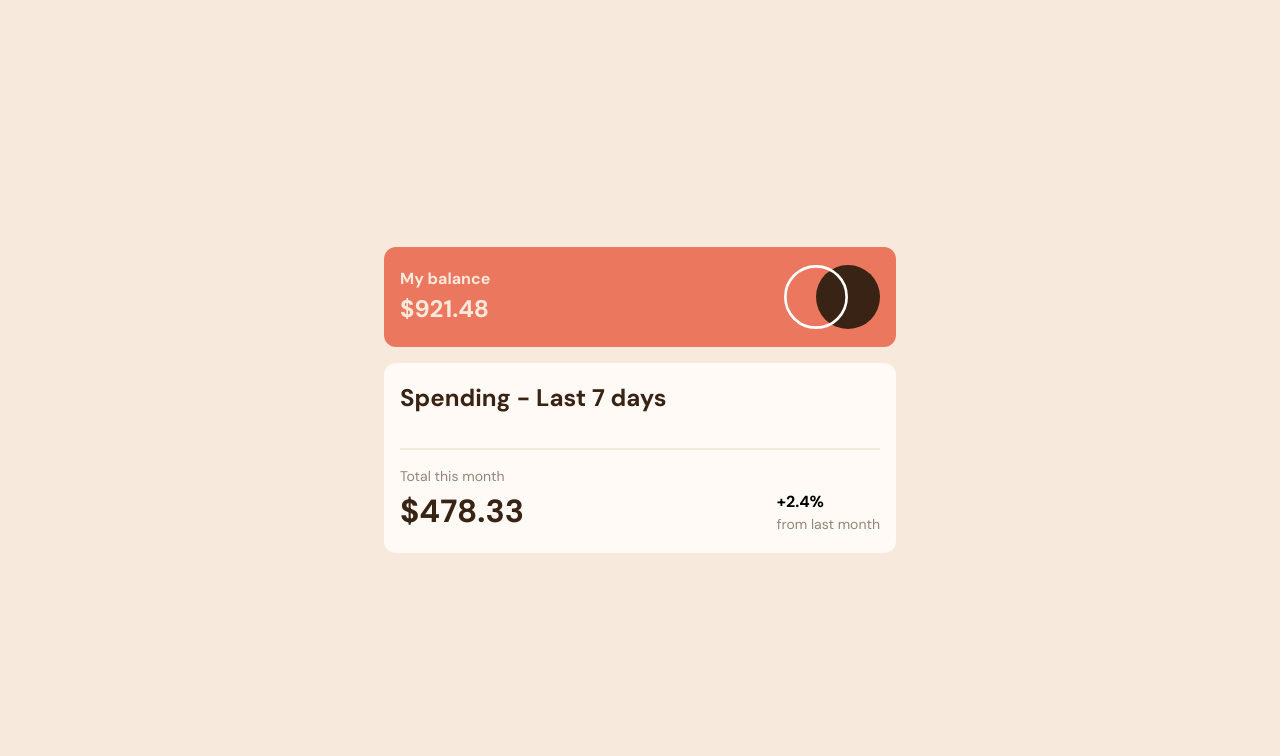
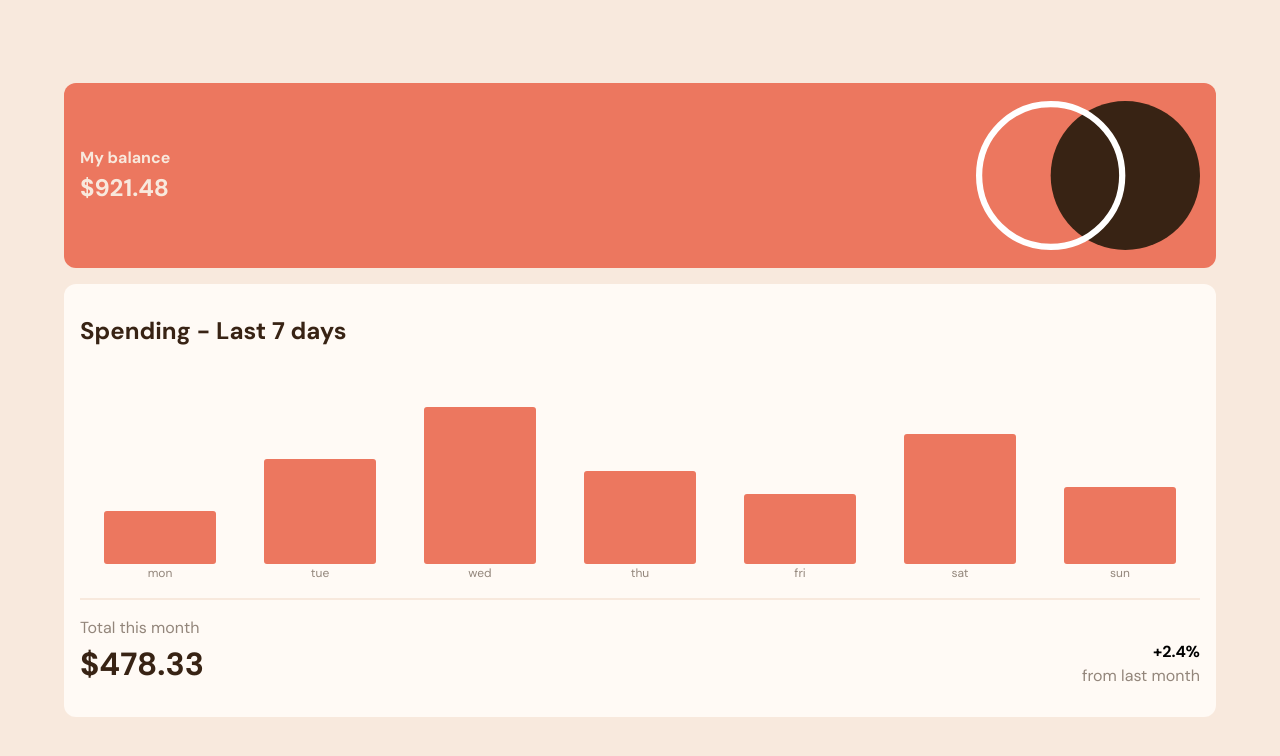
Before and after one commit to AlessioScarfone/expenses-char-component, a React (Create React App) app: page / in a window 1280 px wide. Shown: the top 756 px of the page. Built offline with nearby package versions, Linux system fonts and the light colour scheme.

Commit message:
feat: init bar chart

```diff
--- a/src/ChartCard/ChartCard.module.scss
+++ b/src/ChartCard/ChartCard.module.scss
@@ -1,7 +1,9 @@
+@import '../variable.scss';
+
 .ChartCard {
     display: flex;
     flex-direction: column;
-    padding: 1.1rem 1rem;
+    padding: 1.8rem 1rem;
     background-color: var(--pale-orange);
     border-radius: var(--border-radius);
 
@@ -23,10 +25,62 @@
         padding-top: 1rem;
         border-top: 2px solid var(--cream);
     }
+
     .lightText {
         color: var(--medium-brown);
         // font-weight: 700;
-        font-size: 14px;
+        font-size: 16px;
+    }
+
+    .chartBarContainer {
+        display: flex;
+    }
+
+    .chartBar {
+        display: flex;
+        width: 100%;
+        flex-direction: column;
+        justify-content: flex-end;
+        align-items: center;
+
+        .bar {
+            max-height: 250px;
+            background-color: var(--soft-red);
+            width: 70%;
+            border-radius: 3px;
+            cursor: pointer;
+
+            &:hover {
+                background-color: var(--hover-red);
+
+                & + .tooltip {
+                    visibility: visible;
+                }
+            }
+
+            @media (min-width: $desktop-width) {
+                width: 57%;
+            }
+        }
+
+        .label {
+            font-size: 12px;
+            color: var(--medium-brown);
+        }
+
+        .tooltip {
+            font-size: 12px;
+            background-color: var(--dark-brown);
+            position: relative;
+            bottom: 10px;
+            padding: 4px;
+            font-weight: bold;
+            color: var(--cream);
+            border-radius:4px;
+            visibility: hidden;
+            order: -1;
+        }
+
     }
 
 }
--- a/src/ChartCard/ChartCard.tsx
+++ b/src/ChartCard/ChartCard.tsx
@@ -14,23 +14,50 @@ const ChartCard: React.FC<ChartCardIterface> = ({
   totalAmount,
   percentage,
 }) => {
+  //TODO: find max value and color
 
-  return <div className={styles.ChartCard}>
-    <h2 style={{marginBottom: '1rem'}}>{title}</h2>
+  return (
+    <div className={styles.ChartCard}>
+      <h2 style={{ marginBottom: "2rem" }}>{title}</h2>
       <div className={styles.chart}>
-
+        <div className={styles.chartBarContainer}>
+          {data.map((d) => (
+            <ChartBar label={d.day} value={d.amount} key={d.day} />
+          ))}
+        </div>
       </div>
       <div className={styles.stats}>
-      <div style={{display:'flex', flexDirection: 'column'}}>
+        <div style={{ display: "flex", flexDirection: "column" }}>
           <p className={styles.lightText}>Total this month</p>
           <h1>${totalAmount}</h1>
         </div>
-      <div style={{display:'flex', flexDirection: 'column'}}>
-        <p style={{fontWeight: '700'}}>{percentage}%</p>
+        <div
+          style={{
+            display: "flex",
+            flexDirection: "column",
+            alignItems: "flex-end",
+          }}
+        >
+          <p style={{ fontWeight: "700" }}>{percentage}%</p>
           <p className={styles.lightText}>from last month</p>
         </div>
       </div>
-  </div>;
+    </div>
+  );
+};
+
+const ChartBar: React.FunctionComponent<{ label: string; value: number }> = ({
+  label,
+  value,
+}) => {
+  const barSize = value * 3;
+  return (
+    <div className={styles.chartBar}>
+      <div className={styles.bar} style={{ height: `${barSize}px` }}></div>
+      <div className={styles.tooltip}>${value}</div>
+      <div className={styles.label}>{label}</div>
+    </div>
+  );
 };
 
 export default ChartCard;
--- a/src/index.scss
+++ b/src/index.scss
@@ -3,21 +3,27 @@
 /*
   1. Use a more-intuitive box-sizing model.
 */
-*, *::before, *::after {
+*,
+*::before,
+*::after {
   box-sizing: border-box;
 }
+
 /*
   2. Remove default margin
 */
 * {
   margin: 0;
 }
+
 /*
   3. Allow percentage-based heights in the application
 */
-html, body {
+html,
+body {
   height: 100%;
 }
+
 /*
   Typographic tweaks!
   4. Add accessible line-height
@@ -27,29 +33,47 @@ body {
   line-height: 1.5;
   -webkit-font-smoothing: antialiased;
 }
+
 /*
   6. Improve media defaults
 */
-img, picture, video, canvas, svg {
+img,
+picture,
+video,
+canvas,
+svg {
   display: block;
   max-width: 100%;
 }
+
 /*
   7. Remove built-in form typography styles
 */
-input, button, textarea, select {
+input,
+button,
+textarea,
+select {
   font: inherit;
 }
+
 /*
   8. Avoid text overflows
 */
-p, h1, h2, h3, h4, h5, h6 {
+p,
+h1,
+h2,
+h3,
+h4,
+h5,
+h6 {
   overflow-wrap: break-word;
 }
+
 /*
   9. Create a root stacking context
 */
-#root, #__next {
+#root,
+#__next {
   isolation: isolate;
 }
 
@@ -67,6 +91,10 @@ p, h1, h2, h3, h4, h5, h6 {
   --pale-orange: hsl(33, 100%, 98%);
 
   --border-radius: 12px;
+
+  /* Hover */
+  --hover-red: #FF9B86;
+  --hover-cyan: #B4E0E5;
 }
 
 * {
--- a/src/variable.scss
+++ b/src/variable.scss
@@ -1,2 +1,2 @@
   $mobile-width: 375px;
-  $desktop-width: 700px;
+  $desktop-width: 1440px;
```
Lines whose indentation alone changed are shown as unchanged.
